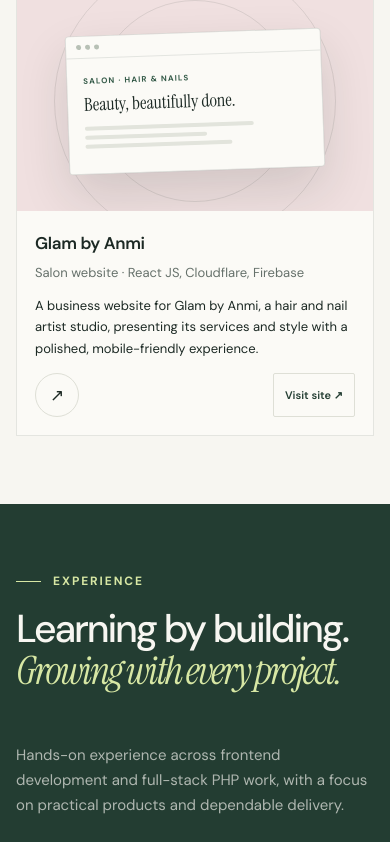
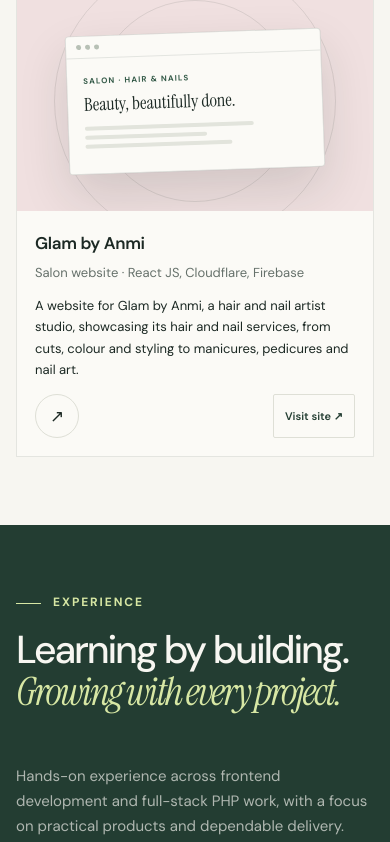
Before and after one commit to Sushantmonga87/Portfolio, a plain HTML site: page index.html in a window 390 px wide. Shown: the part 8134-8976 px from the top of the page. Drawn offline with Linux system fonts and the light colour scheme.

Commit message:
Update index.html

```diff
--- a/index.html
+++ b/index.html
@@ -1281,7 +1281,7 @@ img, video, svg { max-width: 100%; height: auto; }
             <div class="project-art art-glam" aria-hidden="true">
               <div class="art-window"><div class="window-bar"><i></i><i></i><i></i></div><div class="window-content"><span class="mock-label">Salon · Hair &amp; Nails</span><span class="mock-title">Beauty, beautifully done.</span><div class="mock-lines"><i></i><i></i><i></i></div></div></div>
             </div>
-            <div class="project-meta"><div><h3>Glam by Anmi</h3><p>Salon website · React JS, Cloudflare, Firebase</p><p class="project-brief">A business website for Glam by Anmi, a hair and nail artist studio, presenting its services and style with a polished, mobile-friendly experience.</p></div><div class="project-links"><button class="project-open" type="button" aria-label="View Glam by Anmi project details" data-project="glambyanmi">↗</button><a class="project-live-link" href="https://glambyanmi.in/" target="_blank" rel="noreferrer" aria-label="Visit Glam by Anmi live website">Visit site ↗</a></div></div>
+            <div class="project-meta"><div><h3>Glam by Anmi</h3><p>Salon website · React JS, Cloudflare, Firebase</p><p class="project-brief">A website for Glam by Anmi, a hair and nail artist studio, showcasing its hair and nail services, from cuts, colour and styling to manicures, pedicures and nail art.</p></div><div class="project-links"><button class="project-open" type="button" aria-label="View Glam by Anmi project details" data-project="glambyanmi">↗</button><a class="project-live-link" href="https://glambyanmi.in/" target="_blank" rel="noreferrer" aria-label="Visit Glam by Anmi live website">Visit site ↗</a></div></div>
           </article>
         </div>
       </div>
@@ -1566,12 +1566,14 @@ img, video, svg { max-width: 100%; height: auto; }
         category: 'Website · Salon & beauty',
         title: 'Glam by Anmi',
         role: 'Full-stack developer',
-        description: 'A business website for Glam by Anmi, a hair and nail artist studio. It introduces the studio, showcases its hair and nail services, and makes it easy for clients to get in touch.',
+        description: 'A business website for Glam by Anmi, a hair and nail artist studio. It introduces the studio and presents its hair and nail services clearly, so clients can browse what is offered and get in touch easily.',
         features: [
-          'Elegant, brand-focused design that reflects a hair and nail artist studio.',
-          'Clear presentation of hair and nail services and the studio’s work.',
-          'Built with React and Firebase for dynamic content and backend services.',
-          'Fast, global hosting on Cloudflare, optimised for mobile, tablet, and desktop.'
+          'Hair services: haircuts, styling, colouring, and hair treatments.',
+          'Nail services: manicures, pedicures, nail extensions, and custom nail art.',
+          'Clear service sections that make it easy to see what the studio offers.',
+          'Elegant, brand-focused design with a gallery feel for the studio’s work.',
+          'Easy ways for clients to contact the studio from any device.',
+          'Built with React and Firebase, hosted on Cloudflare, and optimised for mobile, tablet, and desktop.'
         ],
         stack: ['React JS', 'Cloudflare', 'Firebase', 'Responsive UI'],
         live: 'https://glambyanmi.in/'
```
